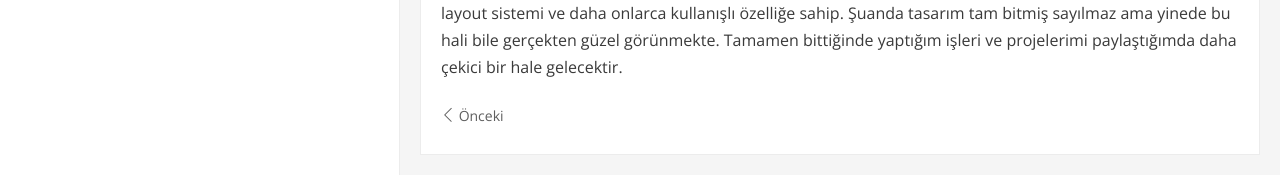
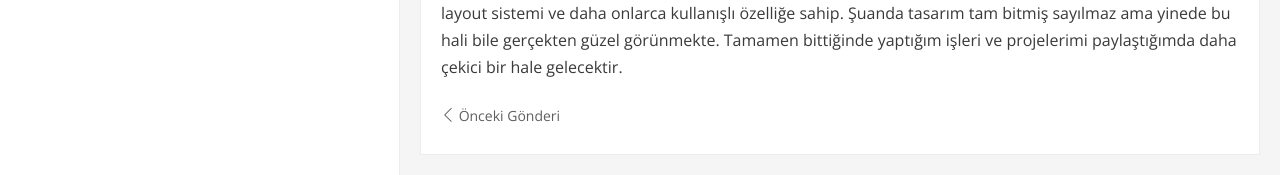
Before and after one commit to sefatunckanat/sefatunckanat.github.io, a Jekyll site: the page built from _posts/blog/2017-01-16-jekyll-baslangic.md, in a window 1280 px wide and 1270 px high. Shown: the part 1095-1270 px from the top of the window. Built offline with Jekyll 4.4.1, drawn with Linux system fonts in a browser that asks for light colours; nearby versions of some CDN libraries; comment, search, counter and statistics services are not loaded.

Commit message:
pager fix

```diff
--- a/_layouts/post.html
+++ b/_layouts/post.html
@@ -54,12 +54,12 @@
 					<div class="pager">
 						{% if page.previous %}
 						<a href="{{ page.previous.url }}" class="prev">
-							<i class="icon icon-arrow-left"></i> Önceki
+							<i class="icon icon-arrow-left"></i> Önceki Gönderi
 						</a>
 						{% endif %}
 						{% if page.next %}
 						<a href="{{ page.next.url }}" class="next">
-							Sonraki <i class="icon icon-arrow-right"></i>
+							Sonraki Gönderi <i class="icon icon-arrow-right"></i>
 						</a>
 						{% endif %}
 						<div class="clear"></div>
```
